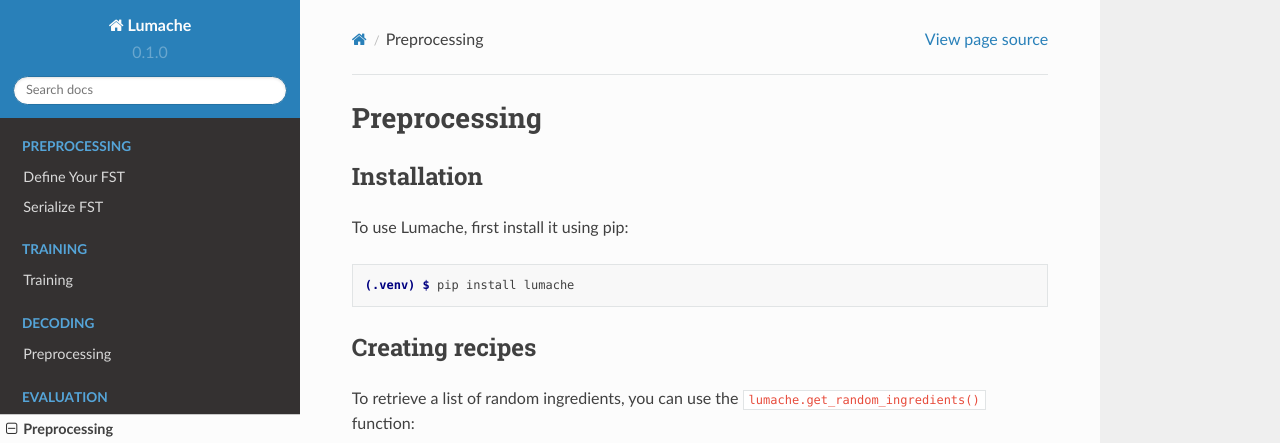
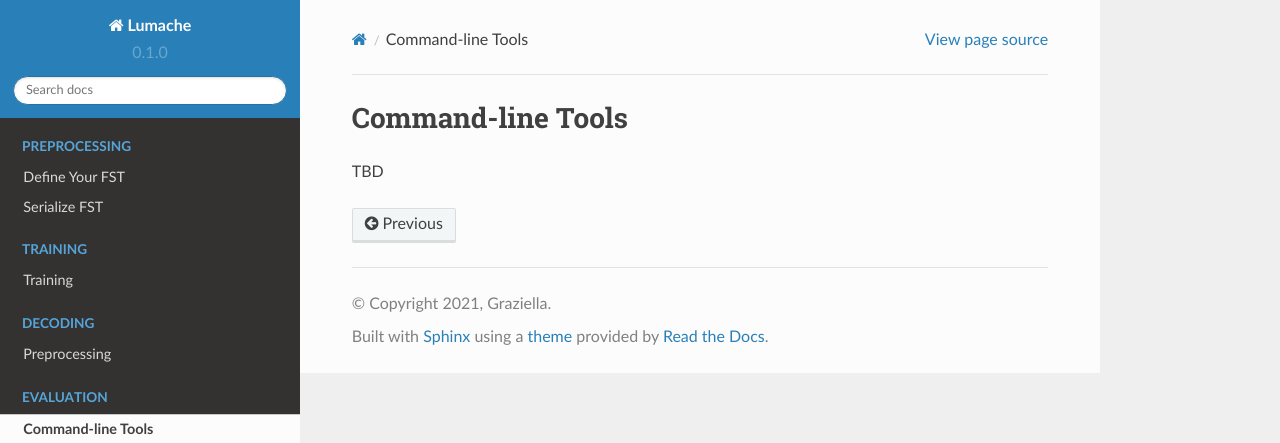
Before and after one commit to steventan0110/nFST, a Sphinx documentation site: the page built from docs/source/eval.rst, in a window 1280 px wide and 1095 px high. Shown: the top 443 px of the window. Built offline with Sphinx 7.4.7 and the Read the Docs theme 2.0.0, drawn with Linux system fonts in a browser that asks for light colours; some of the changed text lies outside the part shown.

Commit message:
Update eval.rst

```diff
--- a/docs/source/eval.rst
+++ b/docs/source/eval.rst
@@ -1,33 +1,4 @@
-Preprocessing
-=====
+Command-line Tools
+========
 
-.. _installation:
-
-Installation
-------------
-
-To use Lumache, first install it using pip:
-
-.. code-block:: console
-
-   (.venv) $ pip install lumache
-
-Creating recipes
-----------------
-
-To retrieve a list of random ingredients,
-you can use the ``lumache.get_random_ingredients()`` function:
-
-.. autofunction:: lumache.get_random_ingredients
-
-The ``kind`` parameter should be either ``"meat"``, ``"fish"``,
-or ``"veggies"``. Otherwise, :py:func:`lumache.get_random_ingredients`
-will raise an exception.
-
-.. autoexception:: lumache.InvalidKindError
-
-For example:
-
->>> import lumache
->>> lumache.get_random_ingredients()
-['shells', 'gorgonzola', 'parsley']
+TBD
```
